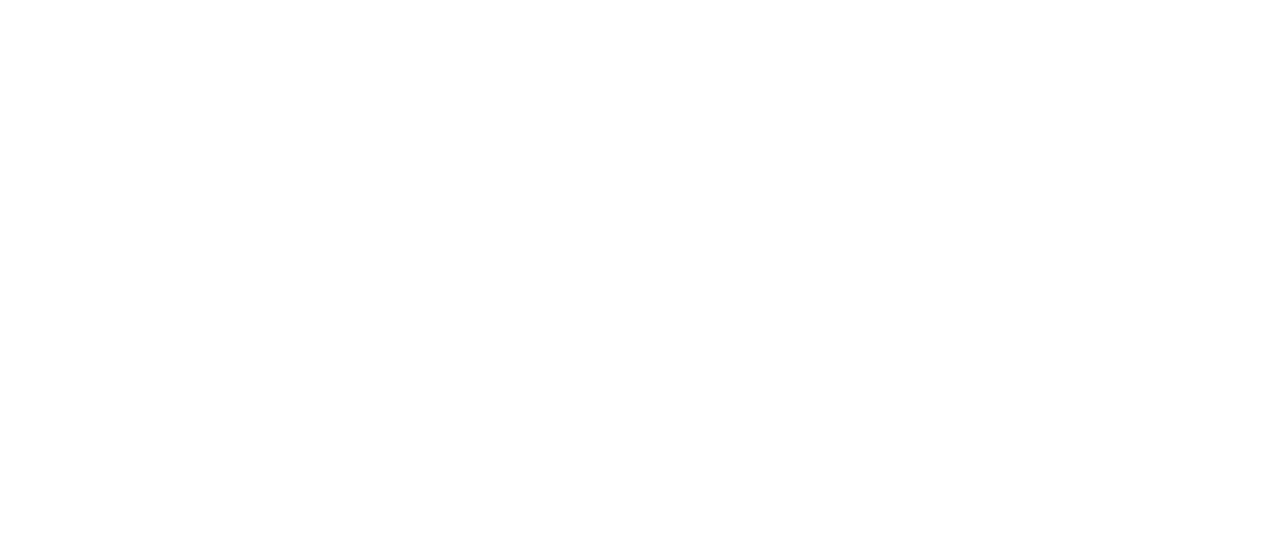
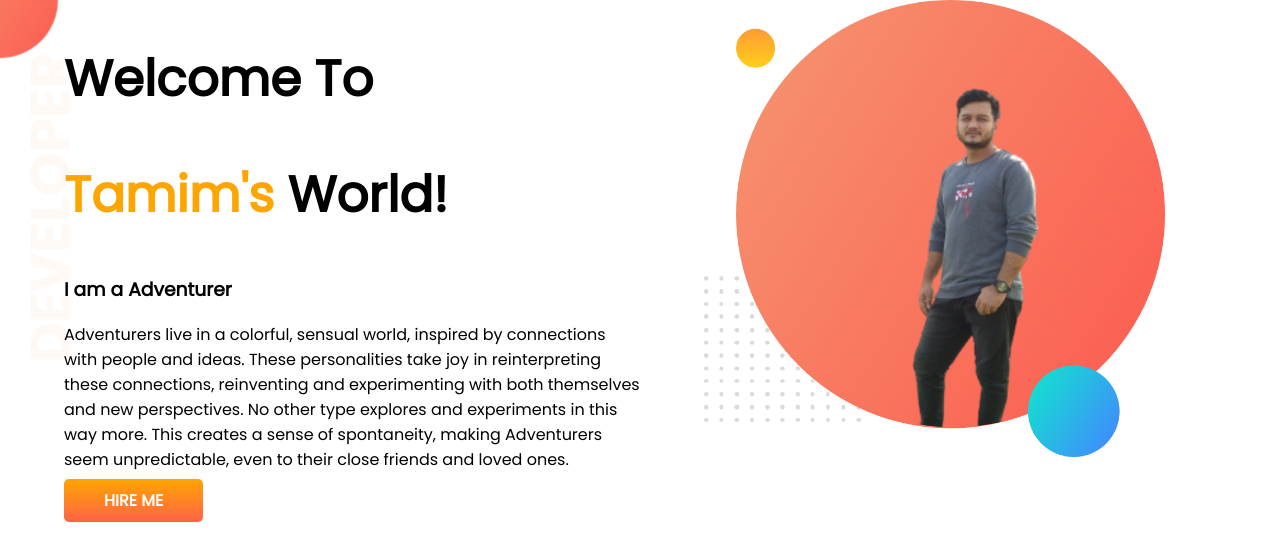
Before and after one commit to tamimaziz/developer-portfolio, a plain HTML site: page index.html in a window 1280 px wide. Drawn offline with Linux system fonts and the light colour scheme.

Commit message:
top banner added

```diff
--- a/index.html
+++ b/index.html
@@ -1,13 +1,35 @@
 <!DOCTYPE html>
 <html lang="en">
+
 <head>
     <meta charset="UTF-8">
     <meta http-equiv="X-UA-Compatible" content="IE=edge">
     <meta name="viewport" content="width=device-width, initial-scale=1.0">
     <title>Tamim Portfolio</title>
+    <link rel="preconnect" href="https://fonts.googleapis.com">
+    <link rel="preconnect" href="https://fonts.gstatic.com" crossorigin>
+    <link href="https://fonts.googleapis.com/css2?family=Poppins&display=swap" rel="stylesheet">
     <link rel="stylesheet" href="style.css">
 </head>
+
 <body>
+    <section class="top-banner">
+        <div class="half-width">
+            <h1>Welcome To</h1>
+            <h1><span class="orange-color">Tamim's</span> World!</h1>
+            <h3>I am a Adventurer</h3>
+            <p>Adventurers live in a colorful, sensual world, inspired by connections with people and ideas. These
+                personalities take joy in reinterpreting these connections, reinventing and experimenting with both
+                themselves and new perspectives. No other type explores and experiments in this way more. This creates a
+                sense of spontaneity, making Adventurers seem unpredictable, even to their close friends and loved ones.
+            </p>
+            <a class="link-button" target="_blank" href="https://www.linkedin.com/in/abdul-aziz-tamim-390378169/">HIRE
+                ME</a>
+        </div>
+        <div class="half-width">
+            <img src="images/my-bg (1).png" alt="">
+        </div>
+    </section>
+</body>
 
-</body>
 </html>
--- a/style.css
+++ b/style.css
@@ -0,0 +1,32 @@
+body{
+    font-family: 'Poppins', sans-serif;
+    margin: 0;
+}
+h1{
+    font-size: 50px;
+}
+.orange-color{
+    color: orange;
+}
+section{
+    display: flex;
+}
+.half-width{
+    width: 50%;
+    padding-left: 5%;
+}
+.half-width img{
+    width: 80%;
+}
+.link-button{
+    text-decoration: none;
+    background-image: linear-gradient(orange, tomato);
+    padding: 10px 40px;
+    border-radius: 5px;
+    color: white;
+    font-weight: 700;
+}
+.top-banner{
+    background-image: url(images/top-banner.png);
+    background-repeat: no-repeat;
+}
```
Also changed, not shown: images/dream-bg.png (added), images/exp-bg.png (added), images/jhankar.png (added), images/jhankar2.png (added), images/my-bg (1).png (added), images/my-bg.png (added), images/my-bg2.png (added), images/top-banner.png (added), showOff/tamim1.jpg (added), 2 other files.
